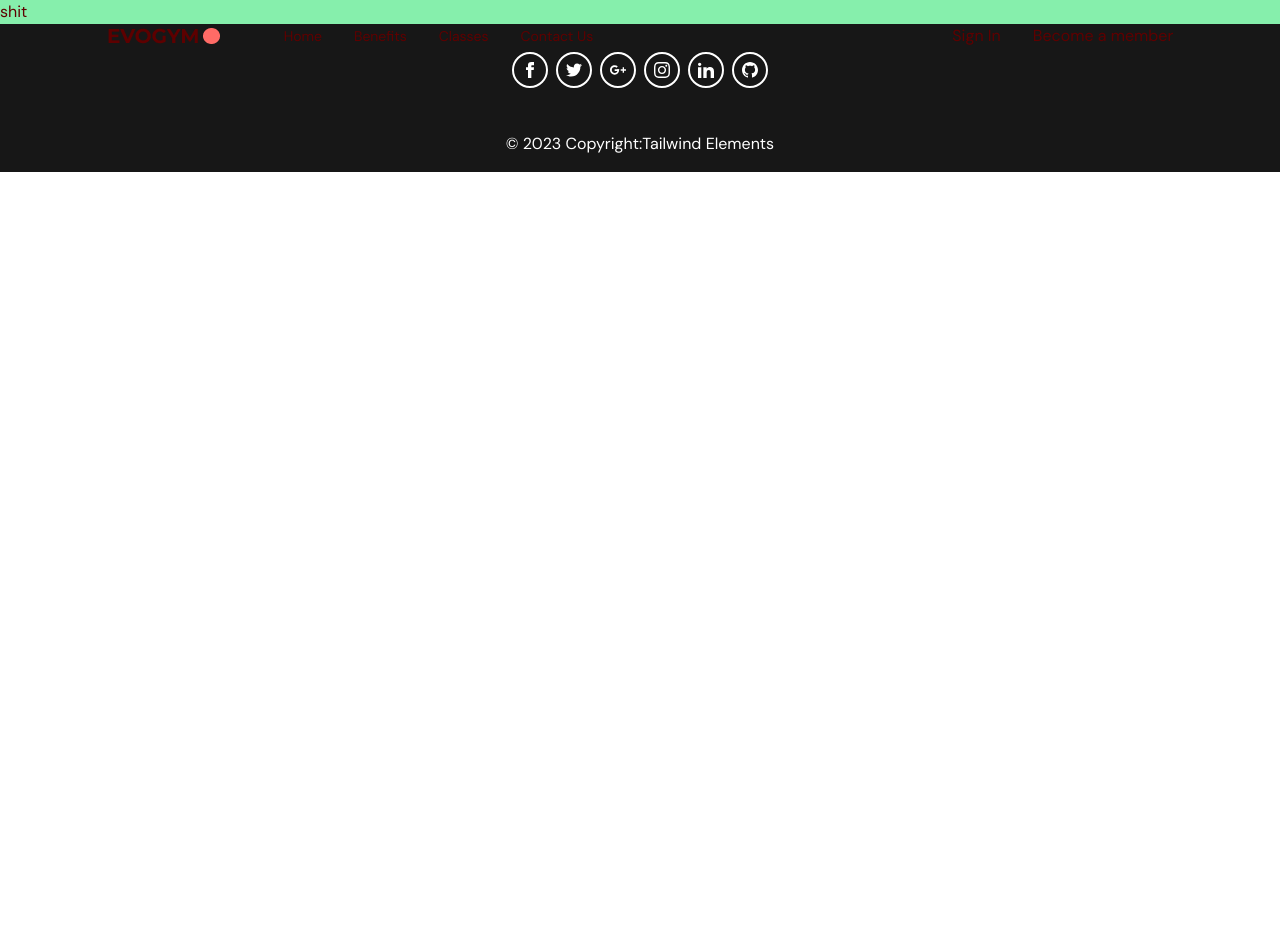
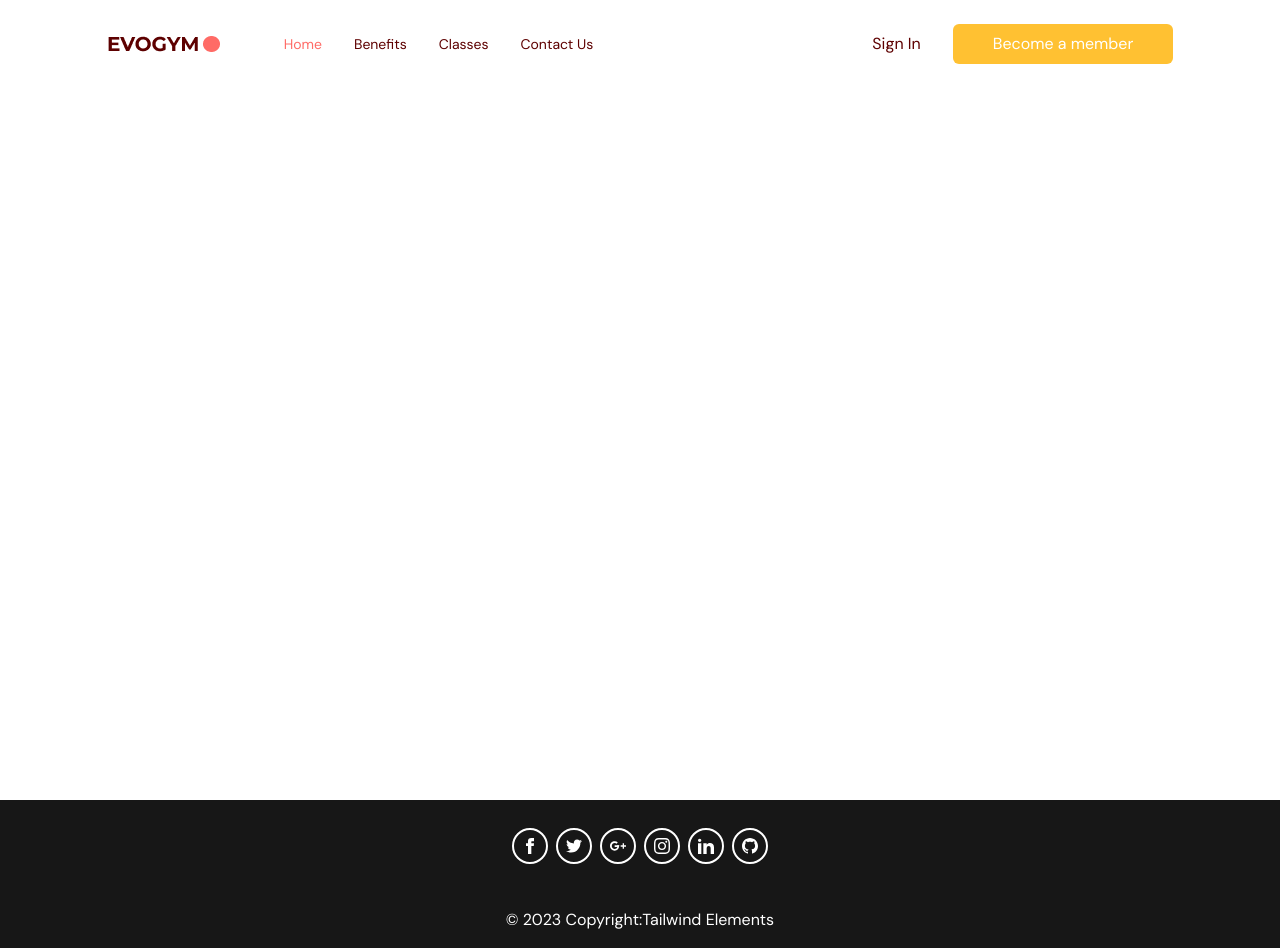
Before and after one commit to AyrtonCR/health-tracker-app, a React (Vite) app in the folder health-application/: page / in a window 1280 px wide. Before the commit the page ends 800 px from the top, so only its background shows below. Built offline with nearby package versions, Linux system fonts and the light colour scheme.

Commit message:
working on navbar, need to add responsive menu for mobile

```diff
--- a/health-application/src/App.tsx
+++ b/health-application/src/App.tsx
@@ -2,16 +2,17 @@
 // import Carousela from "./components/carousela.tsx";
 import Navbar from "@/scenes/navbar";
 import Footer from "./components/footer";
-import { Collapse, Dropdown, Ripple, Carousel, initTE } from "tw-elements";
-initTE({ Collapse, Dropdown, Ripple, Carousel });
+import { useState } from "react";
+import SelectedPage from "@/shared/types";
 
 function App() {
+  const [selectedPage, setSelectedPage] = useState<SelectedPage>(
+    SelectedPage.Home,
+  );
   return (
     <>
-      <Navbar />
-      <div className="bg-green-300">
-        <p>shit</p>
-      </div>
+      <Navbar selectedPage={selectedPage} setSelectedPage={setSelectedPage} />
+      <div className="app bg-gray20"></div>
       {/* <Carousela />    This did not work, JS Problem */}
       <Footer />
     </>
--- /dev/null
+++ b/health-application/src/hooks/useMediaQuery.ts
@@ -0,0 +1,19 @@
+import { useState, useEffect } from "react";
+
+const useMediaQuery = (query: string) => {
+  const [matches, setMatches] = useState(false);
+
+  useEffect(() => {
+    const media = window.matchMedia(query);
+    if (media.matches !== matches) {
+      setMatches(media.matches);
+    }
+    const listener = () => setMatches(media.matches);
+    window.addEventListener("resize", listener);
+    return () => window.removeEventListener("resize", listener);
+  }, [matches, query]);
+
+  return matches;
+};
+
+export default useMediaQuery;
--- a/health-application/src/scenes/navbar/index.tsx
+++ b/health-application/src/scenes/navbar/index.tsx
@@ -1,11 +1,21 @@
 import { useState } from "react";
 import { Bars3Icon, XMarkIcon } from "@heroicons/react/24/solid";
 import Logo from "@/assets/Logo.png";
+import Link from "./link";
+import SelectedPage from "@/shared/types";
+import useMediaQuery from "@/hooks/useMediaQuery";
+import ActionButton from "@/shared/ActionButton";
 
-type Props = object;
+type Props = {
+  selectedPage: SelectedPage;
+  setSelectedPage: (value: SelectedPage) => void;
+};
 
-const Navbar = () => {
+const Navbar = ({ selectedPage, setSelectedPage }: Props) => {
   const flexBetween = "flex items-center justify-between";
+  const isAboveMediumScreens = useMediaQuery("(min-width: 1060px)");
+  const [isMenuToggled, setIsMenuToggled] = useState<boolean>(false);
+
   return (
     <nav>
       <div className={`${flexBetween} fixed top-0 z-30 w-full py-6`}>
@@ -14,18 +24,48 @@
             {/* Left Side */}
             <img alt="Logo" src={Logo} />
             {/* Right side */}
-            <div className={`${flexBetween} w-full`}>
-              <div className={`${flexBetween} gap-8 text-sm`}>
-                <p>Home</p>
-                <p>Benefits</p>
-                <p>Classes</p>
-                <p>Contact Us</p>
+            {isAboveMediumScreens ? (
+              <div className={`${flexBetween} w-full`}>
+                <div className={`${flexBetween} gap-8 text-sm`}>
+                  <Link
+                    page="Home"
+                    selectedPage={selectedPage}
+                    setSelectedPage={setSelectedPage}
+                  />
+                  <Link
+                    page="Benefits"
+                    selectedPage={selectedPage}
+                    setSelectedPage={setSelectedPage}
+                  />
+                  <Link
+                    page="Classes"
+                    selectedPage={selectedPage}
+                    setSelectedPage={setSelectedPage}
+                  />
+
+                  <Link
+                    page="Contact Us"
+                    selectedPage={selectedPage}
+                    setSelectedPage={setSelectedPage}
+                  />
+                </div>
+                <div className={`${flexBetween} gap-8`}>
+                  <p>Sign In</p>
+                  <ActionButton setSelectedPage={setSelectedPage}>
+                    Become a member
+                  </ActionButton>
+                </div>
               </div>
-              <div className={`${flexBetween} gap-8`}>
-                <p>Sign In</p>
-                <button>Become a member</button>
+            ) : (
+              <div>
+                <button
+                  className="rounded-full bg-secondary-500 p-2"
+                  onClick={() => setIsMenuToggled(!isMenuToggled)}
+                >
+                  <Bars3Icon className="h-6 w-6 text-white" />
+                </button>
               </div>
-            </div>
+            )}{" "}
           </div>
         </div>
       </div>
--- /dev/null
+++ b/health-application/src/scenes/navbar/link.tsx
@@ -0,0 +1,24 @@
+import AnchorLink from "react-anchor-link-smooth-scroll";
+import SelectedPage from "@/shared/types";
+
+type Props = {
+  page: string;
+  selectedPage: SelectedPage;
+  setSelectedPage: (value: SelectedPage) => void;
+};
+
+function Link({ page, selectedPage, setSelectedPage }: Props) {
+  const lowerCasePage = page.toLowerCase().replace(/ /g, "") as SelectedPage;
+  return (
+    <AnchorLink
+      href={`#${lowerCasePage}`}
+      onClick={() => setSelectedPage(lowerCasePage)}
+      className={`${selectedPage === lowerCasePage ? "text-primary-500" : ""} \
+      transition duration-500 hover:text-primary-300`}
+    >
+      {page}
+    </AnchorLink>
+  );
+}
+
+export default Link;
--- /dev/null
+++ b/health-application/src/shared/ActionButton.tsx
@@ -0,0 +1,22 @@
+import React from "react";
+import SelectedPage from "./types";
+import AnchorLink from "react-anchor-link-smooth-scroll";
+
+type Props = {
+  children: React.ReactNode;
+  setSelectedPage: (value: SelectedPage) => void;
+};
+
+const ActionButton = ({ children, setSelectedPage }: Props) => {
+  return (
+    <AnchorLink
+      className="hover: rounded-md bg-secondary-500 px-10 py-2 text-white hover:bg-primary-500"
+      onClick={() => setSelectedPage(SelectedPage.ContactUs)}
+      href={`#${SelectedPage.ContactUs}`}
+    >
+      {children}
+    </AnchorLink>
+  );
+};
+
+export default ActionButton;
--- /dev/null
+++ b/health-application/src/shared/types.ts
@@ -0,0 +1,8 @@
+enum SelectedPage {
+  Home = "home",
+  Benefits = "benefits",
+  OurClasses = "ourclasses",
+  ContactUs = "contactus",
+}
+
+export default SelectedPage;
```
